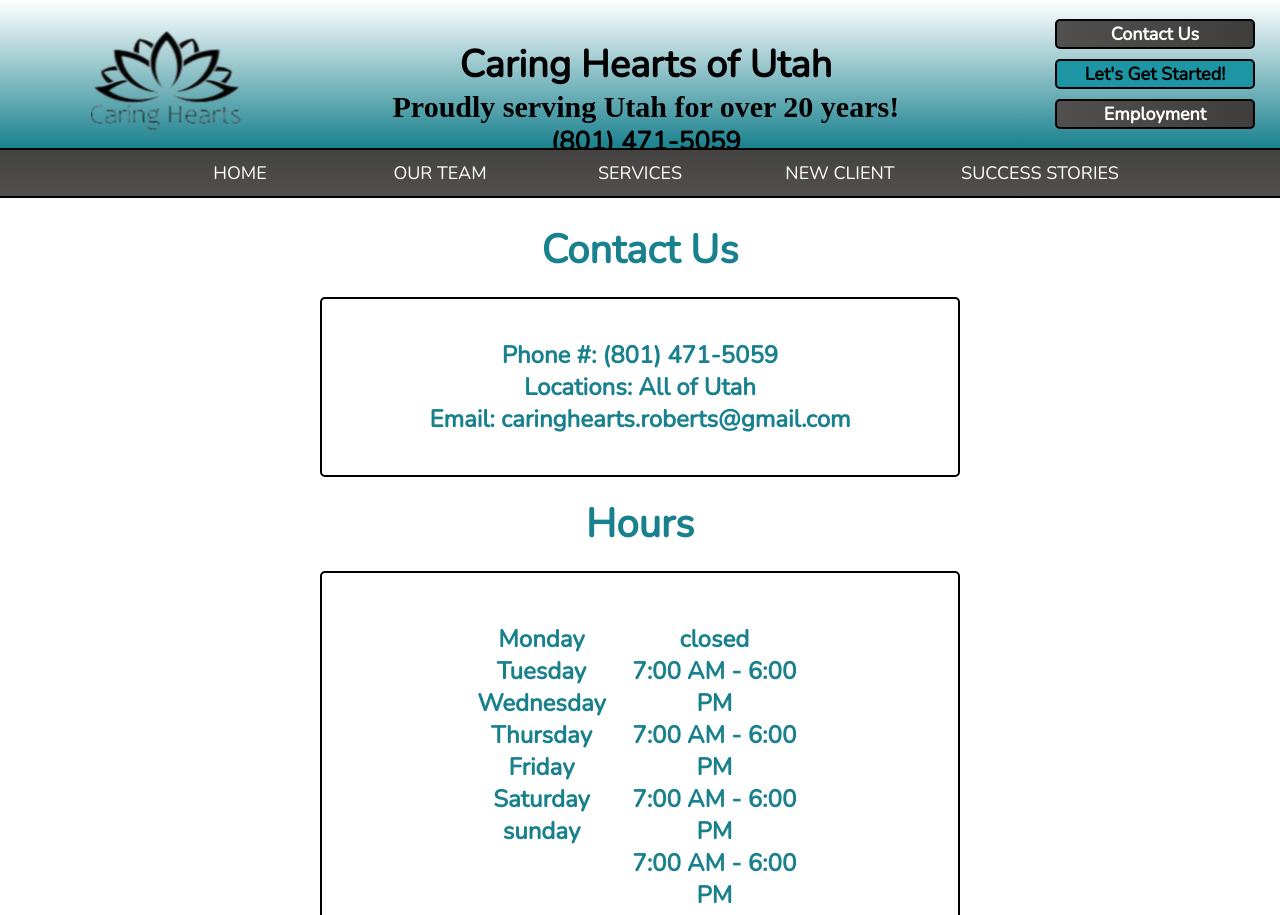
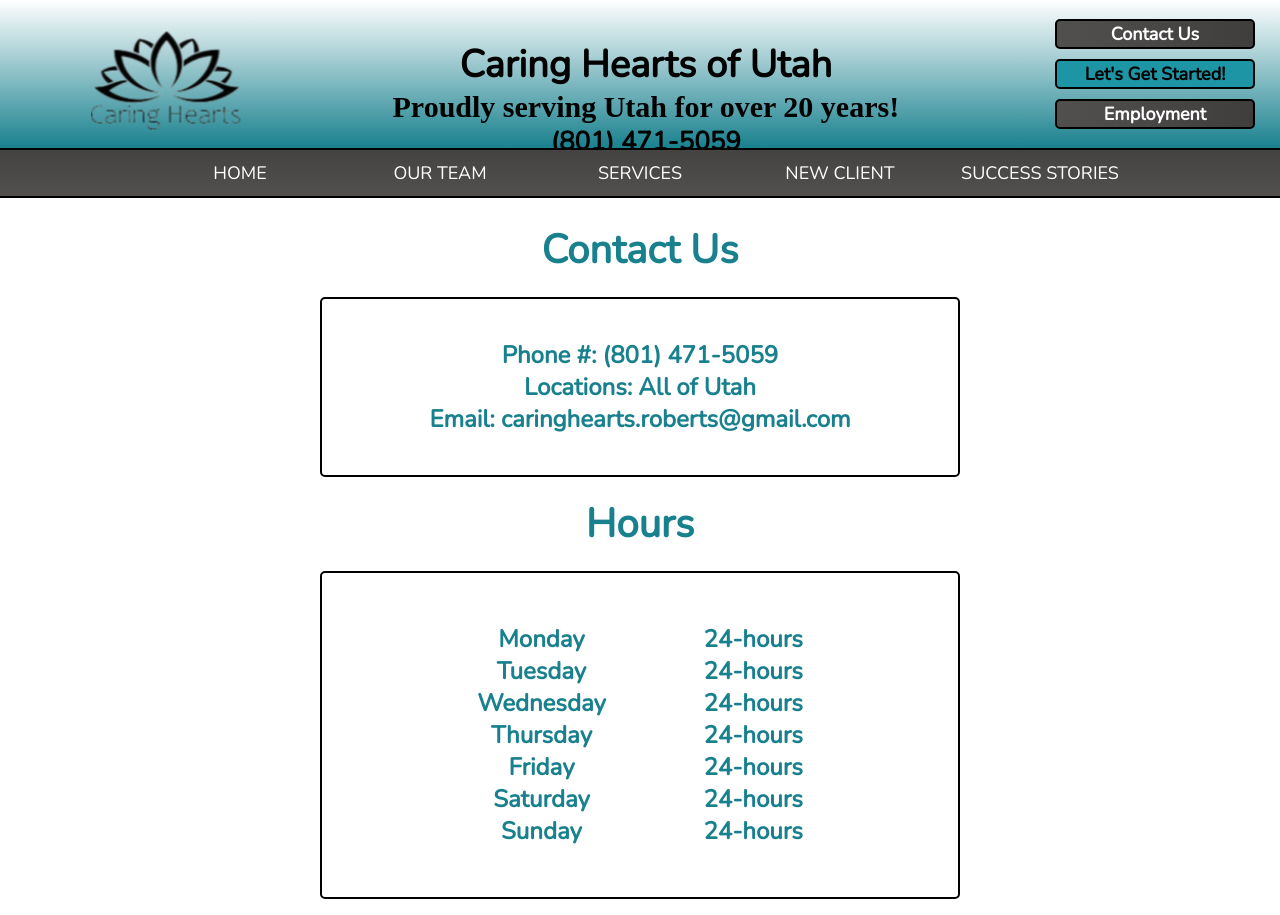
Before and after one commit to talonwalz/caring-hearts, a React (Create React App) app: page /#/contact-us in a window 1280 px wide. Shown: the top 915 px of the page. Built offline with nearby package versions, Linux system fonts and the light colour scheme; no server answers.

Commit message:
focal statement and employment

```diff
--- a/src/components/Auth/EmployeeAuth.js
+++ b/src/components/Auth/EmployeeAuth.js
@@ -43,7 +43,8 @@ const Auth = (props) => {
 
         <section className="employeeAuth-container">
              <ToastContainer />
-            <p>Must be an employee to login</p>
+            <p><strong>Must be an employee to login</strong></p>
+            <h4>Contact Dave Roberts at 801-471-5059 for password</h4>
             <div className="outerDiv">
                 <input value={pin} type="password" placeholder="password" onChange={e => setPin(e.target.value)} onKeyPress={handleKeyPress}/>
                 <div className="innerDiv">
--- a/src/components/Contact/Contact.js
+++ b/src/components/Contact/Contact.js
@@ -70,16 +70,16 @@ const Contact = () => {
                         <h2>Thursday</h2>
                         <h2>Friday</h2>
                         <h2>Saturday</h2>
-                        <h2>sunday</h2>
+                        <h2>Sunday</h2>
                     </div>
                     <div>
-                        <h2>closed</h2>
-                        <h2>7:00 AM - 6:00 PM</h2>
-                        <h2>7:00 AM - 6:00 PM</h2>
-                        <h2>7:00 AM - 6:00 PM</h2>
-                        <h2>7:00 AM - 6:00 PM</h2>
-                        <h2>closed</h2>
-                        <h2>closed</h2>
+                        <h2>24-hours</h2>
+                        <h2>24-hours</h2>
+                        <h2>24-hours</h2>
+                        <h2>24-hours</h2>
+                        <h2>24-hours</h2>
+                        <h2>24-hours</h2>
+                        <h2>24-hours</h2>
                     </div>
                 </section>
             </article>
--- a/src/components/Header/Nav.scss
+++ b/src/components/Header/Nav.scss
@@ -4,7 +4,6 @@ $blueColor: #19818E;
 .nav-section {
     position: sticky;
     top: 0;
-    // background: darken($blueColor, 15%);
 }
 
 .nav-container {
--- a/src/components/Landing/Landing.js
+++ b/src/components/Landing/Landing.js
@@ -6,6 +6,7 @@ import Carousel from './Slider'
 const Landing = () => {
     return (
         <main className="landing">
+            <h1 className="focal">Excellent in-home care ranging between $12 - $15 per hour</h1>
             <Carousel/>
             <About />
         </main>
--- a/src/components/Landing/Landing.scss
+++ b/src/components/Landing/Landing.scss
@@ -7,6 +7,11 @@ $blueColor: #19818E;
     position: relative;
     z-index: -2;
     // background: linear-gradient(white, lighten($color: $blueColor, $amount: 50), white);
+    .focal {
+        text-align: center;
+        margin-bottom: 20px;
+        font-style: italic;
+    }
 }
 
 
--- a/src/components/Landing/Slider.scss
+++ b/src/components/Landing/Slider.scss
@@ -7,7 +7,7 @@
 }
 
   .slider{
-    width:60%;
+    width:50%;
     height: 100%;
     background-color: white;
     z-index: -1;
```
